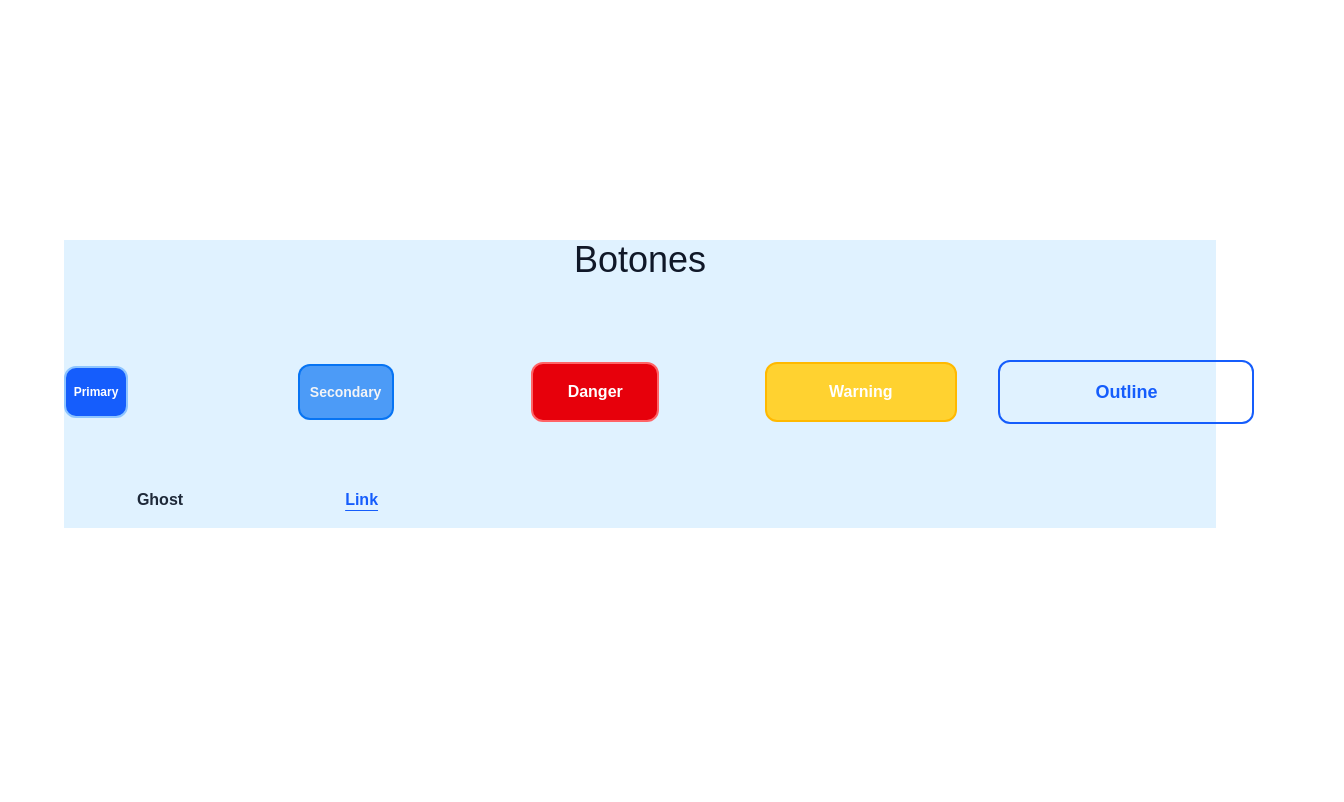
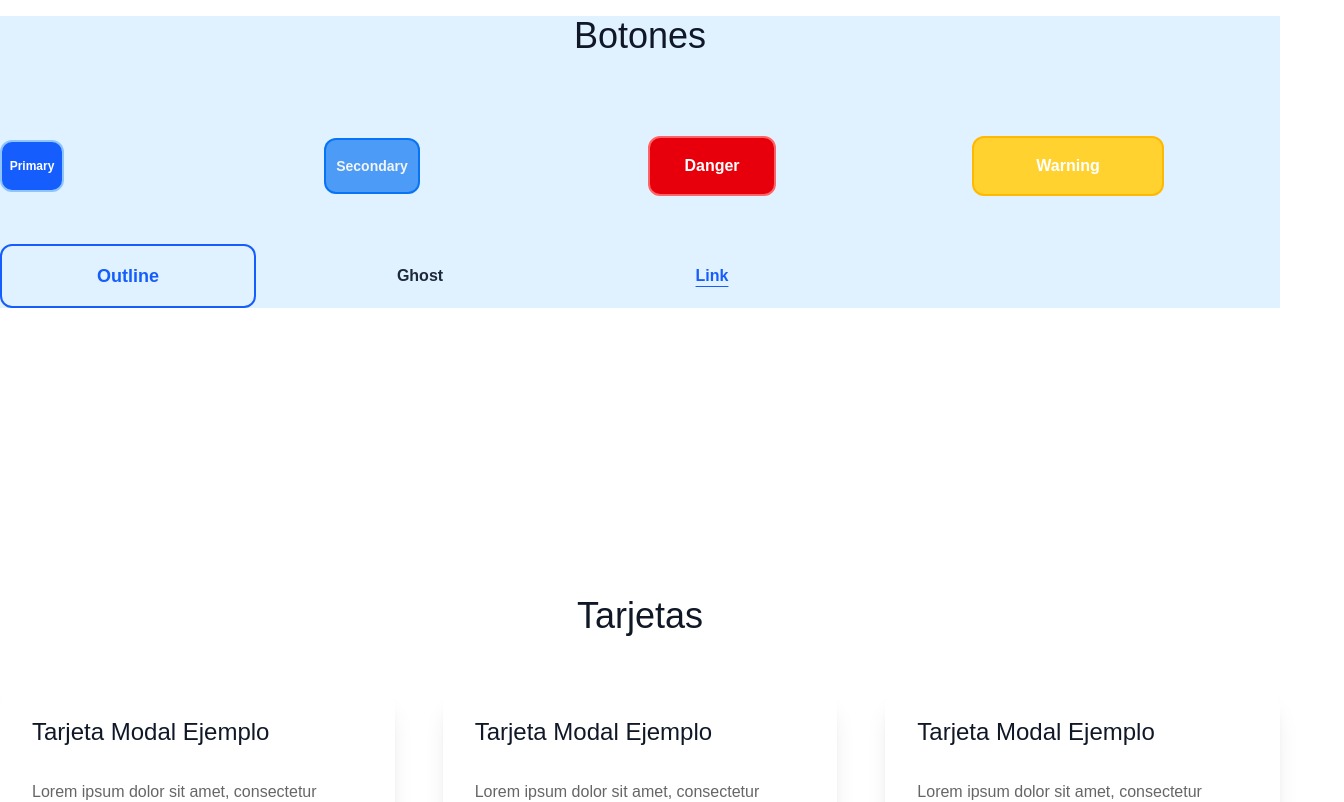
Before and after one commit to dspwebstudiomx/dashboard_next, a Next.js app: page /guia-estilos in a window 1280 px wide. Shown: the part 3200-4002 px from the top of the page, 1344 px wide, since content can reach past the window. Built offline with nearby package versions, Linux system fonts and the light colour scheme.

Commit message:
UI: Ajustar estilos en Container, ColorDemo y ButtonDemo para mejorar la disposición y alineación de los elementos

```diff
--- a/src/app/guia-estilos/page.tsx
+++ b/src/app/guia-estilos/page.tsx
@@ -14,7 +14,7 @@ import TitlesDemo from "@/components/TitlesDemo";
 export default function App() {
 	return (
 		<Container>
-			<div className="grid md:grid-cols-2 gap-20 p-8">
+			<div className="grid md:grid-cols-2 gap-12 md:gap-40 justify-between items-start">
 				<ColorDemo />
 				<TitlesDemo />
 			</div>
--- a/src/components/ButtonDemo.tsx
+++ b/src/components/ButtonDemo.tsx
@@ -5,7 +5,7 @@ export default function ButtonDemo() {
 	return (
 		<div className="flex flex-col  gap-20 w-full max-w-screen-xl my-32 bg-accent">
 			<H2 align="center">Botones</H2>
-			<div className="grid md:grid-cols-5 gap-y-12 gap-4 items-center justify-center">
+			<div className="grid md:grid-cols-4 gap-y-12 gap-4 items-center justify-between">
 				<Button text="Primary" variant="primary" type="button" size="xs" />
 				<Button text="Secondary" variant="secondary" type="button" size="sm" />
 				<Button text="Danger" variant="danger" type="button" size="md" />
--- a/src/components/ColorDemo.tsx
+++ b/src/components/ColorDemo.tsx
@@ -53,7 +53,7 @@ const colorItems = [
 
 export default function ColorDemo() {
 	return (
-		<div className="flex flex-col gap-6 p-8 bg-neutral">
+		<div className="flex flex-col gap-6 bg-neutral">
 			<H2 align="center">Colores Tema</H2>
 			<ul className="grid grid-cols-3 gap-8 mt-20 uppercase">
 				{colorItems.map((item, idx) => (
--- a/src/components/Containers/Container.tsx
+++ b/src/components/Containers/Container.tsx
@@ -6,7 +6,7 @@ type Props = {
 
 const Container = (props: Props) => {
 	return (
-		<div className="flex flex-col justify-center items-center dark:text-gray-100 gap-40  py-60 max-w-screen-xl mx-auto px-8 md:px-16">
+		<div className="flex flex-col justify-center items-center dark:text-gray-100 gap-40  py-60 max-w-screen-xl mx-auto px-8 md:px-0">
 			{props.children}
 		</div>
 	);
```
